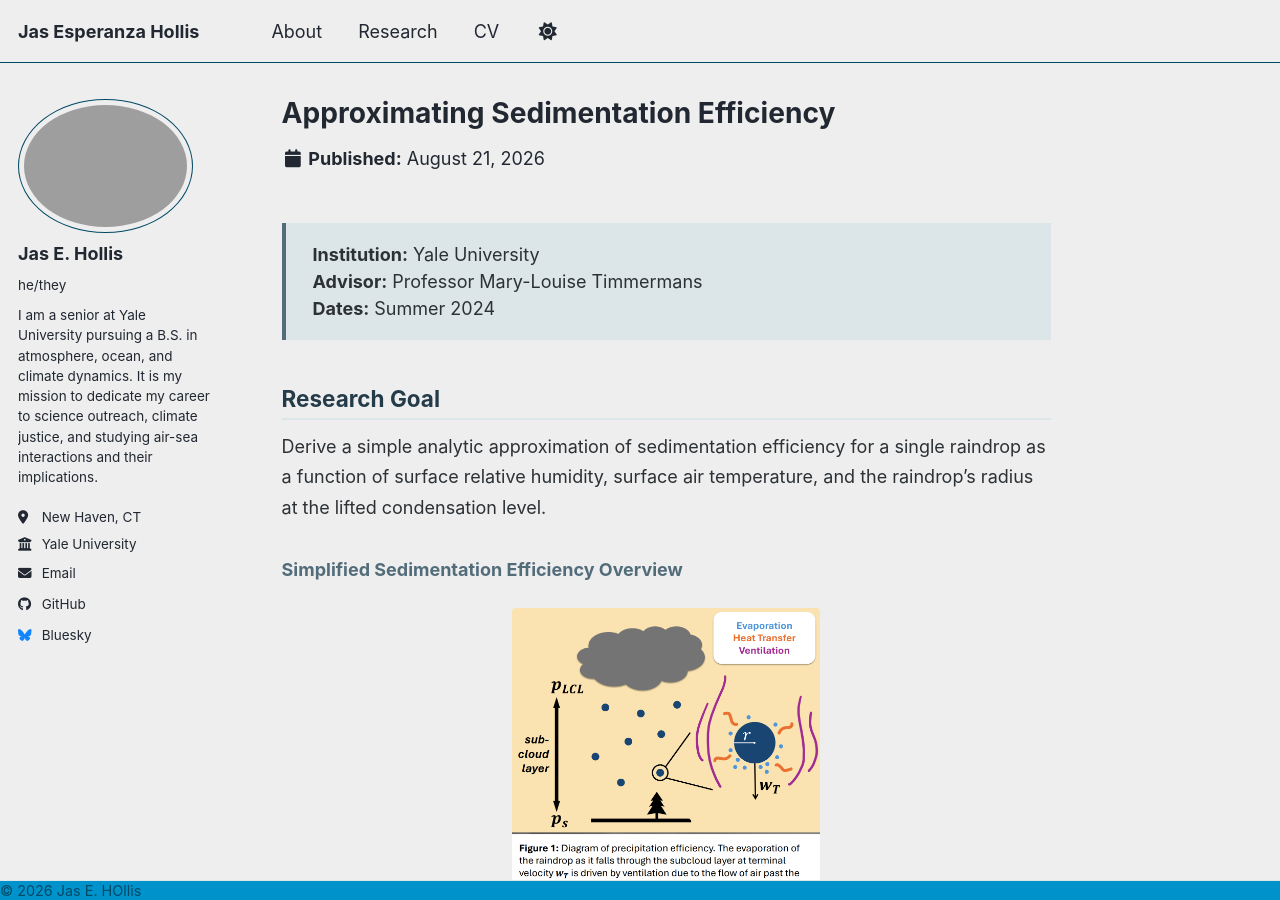
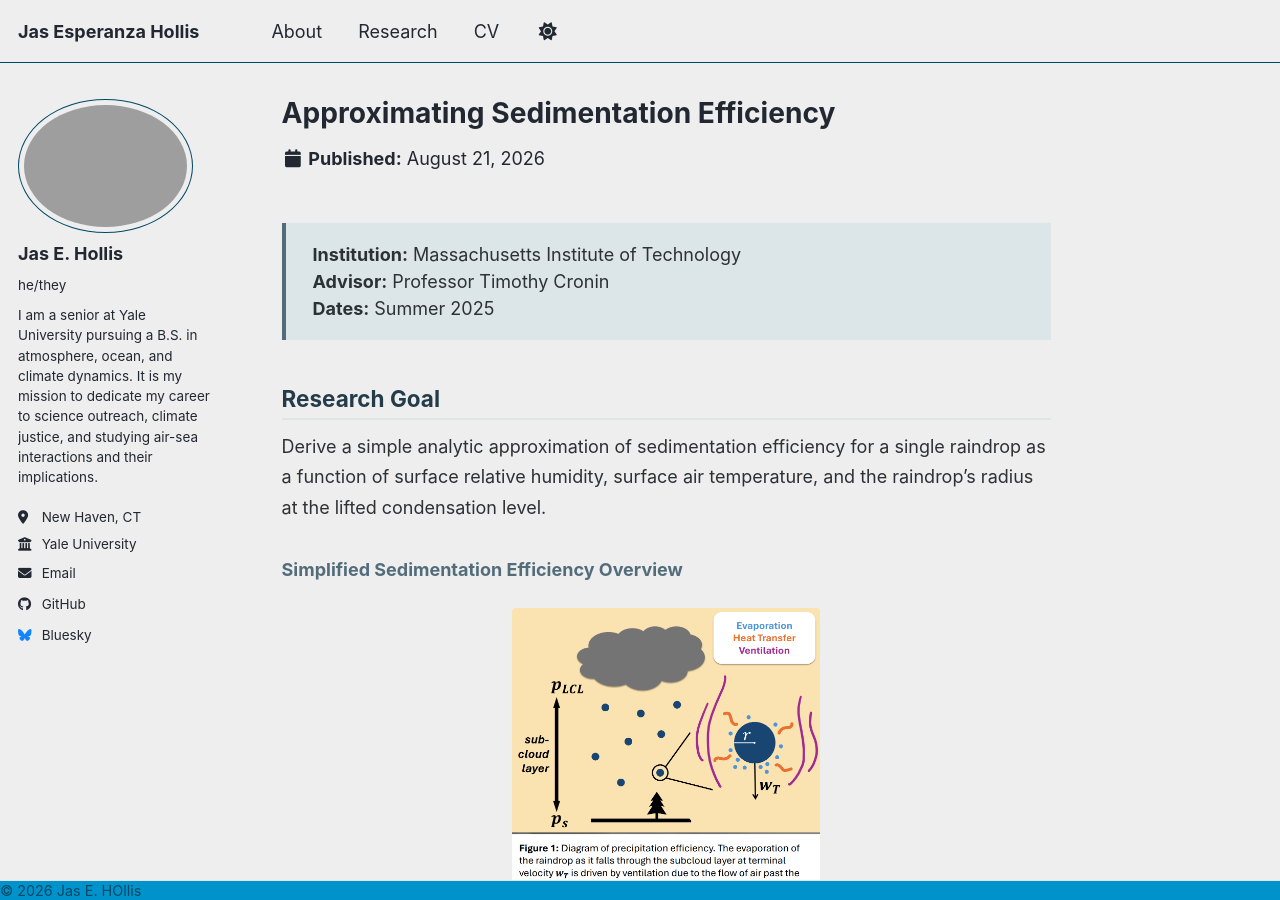
Before and after one commit to jas-hollis/jas-hollis.github.io, a Jekyll site: the page built from _portfolio/sedimentation-efficiency.md, in a window 1280 px wide and 900 px high. Built offline with Jekyll 4.4.1, drawn with Linux system fonts in a browser that asks for light colours; a style sheet for code colours, icons or effects is not loaded.

Commit message:
Update sedimentation-efficiency.md
metadata box

```diff
--- a/_portfolio/sedimentation-efficiency.md
+++ b/_portfolio/sedimentation-efficiency.md
@@ -5,9 +5,9 @@ collection: portfolio
 ---
 
 <div class="project-meta">
-  <strong>Institution:</strong> Yale University<br>
-  <strong>Advisor:</strong> Professor Mary-Louise Timmermans<br>
-  <strong>Dates:</strong> Summer 2024
+  <strong>Institution:</strong> Massachusetts Institute of Technology<br>
+  <strong>Advisor:</strong> Professor Timothy Cronin<br>
+  <strong>Dates:</strong> Summer 2025
 </div>
 
 ## Research Goal
```
